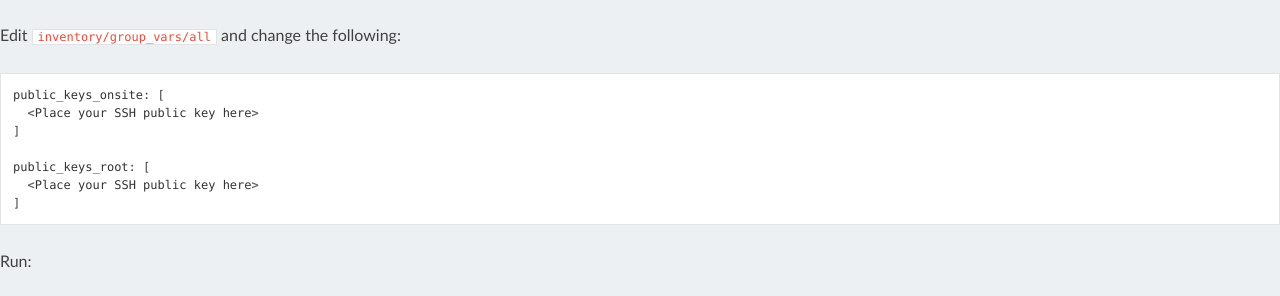
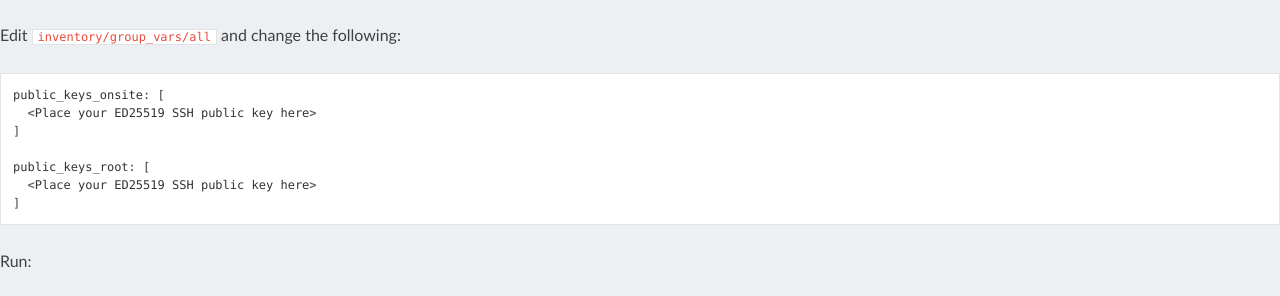
Before and after one commit to CarlFK/video-stack-deploy, a Sphinx documentation site: the page built from docs/opsis.rst, in a window 1280 px wide. Shown: the part 727-1023 px from the top of the page. Built offline with Sphinx 7.4.7 and the Read the Docs theme 2.0.0, drawn with Linux system fonts in a browser that asks for light colours.

Commit message:
document ed25519 key use in guide

```diff
--- a/docs/all_variables.txt
+++ b/docs/all_variables.txt
@@ -1,7 +1,7 @@
 public_keys_onsite: [
-  <Place your SSH public key here>
+  <Place your ED25519 SSH public key here>
 ]
 
 public_keys_root: [
-  <Place your SSH public key here>
+  <Place your ED25519 SSH public key here>
 ]
```
